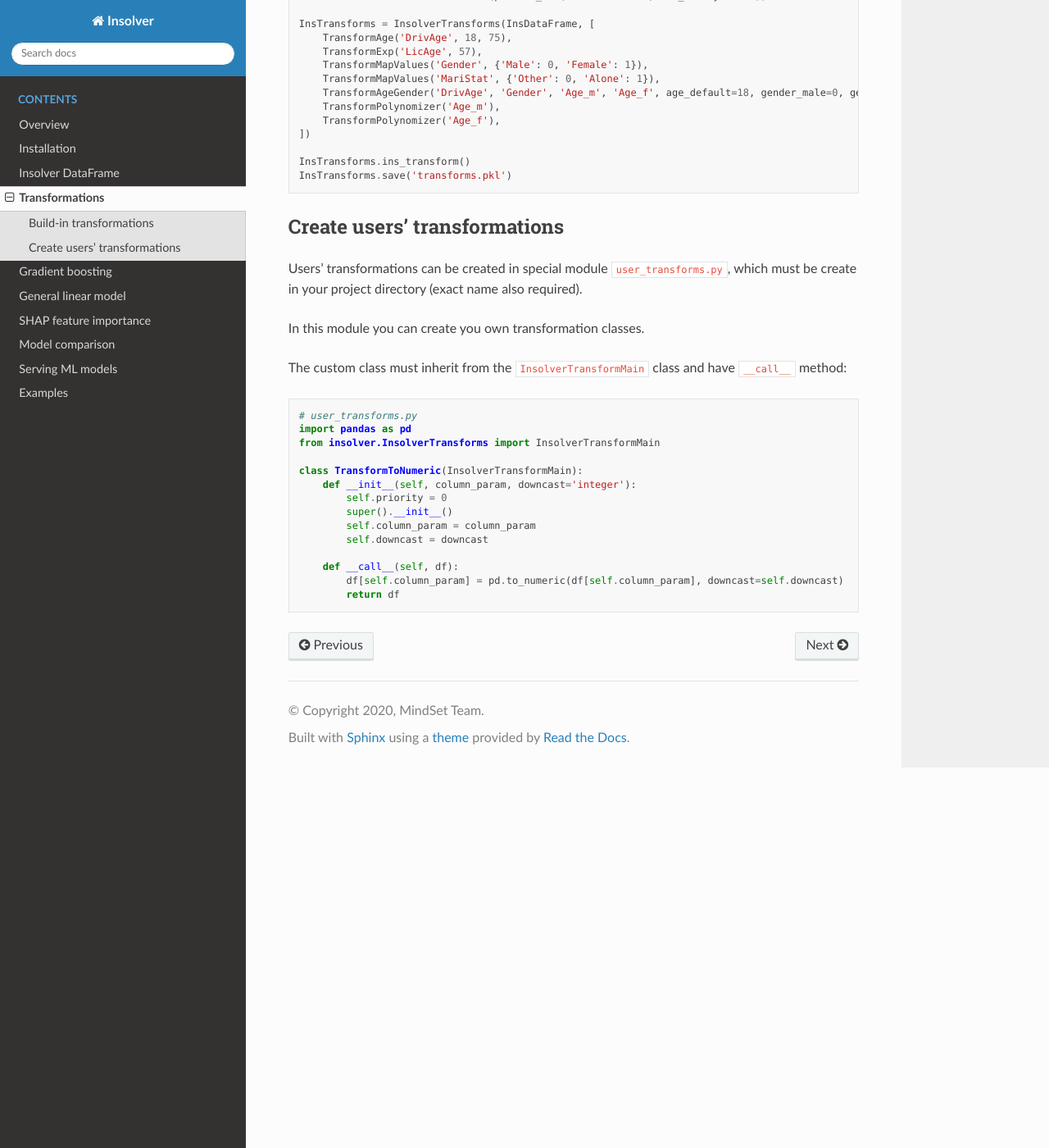
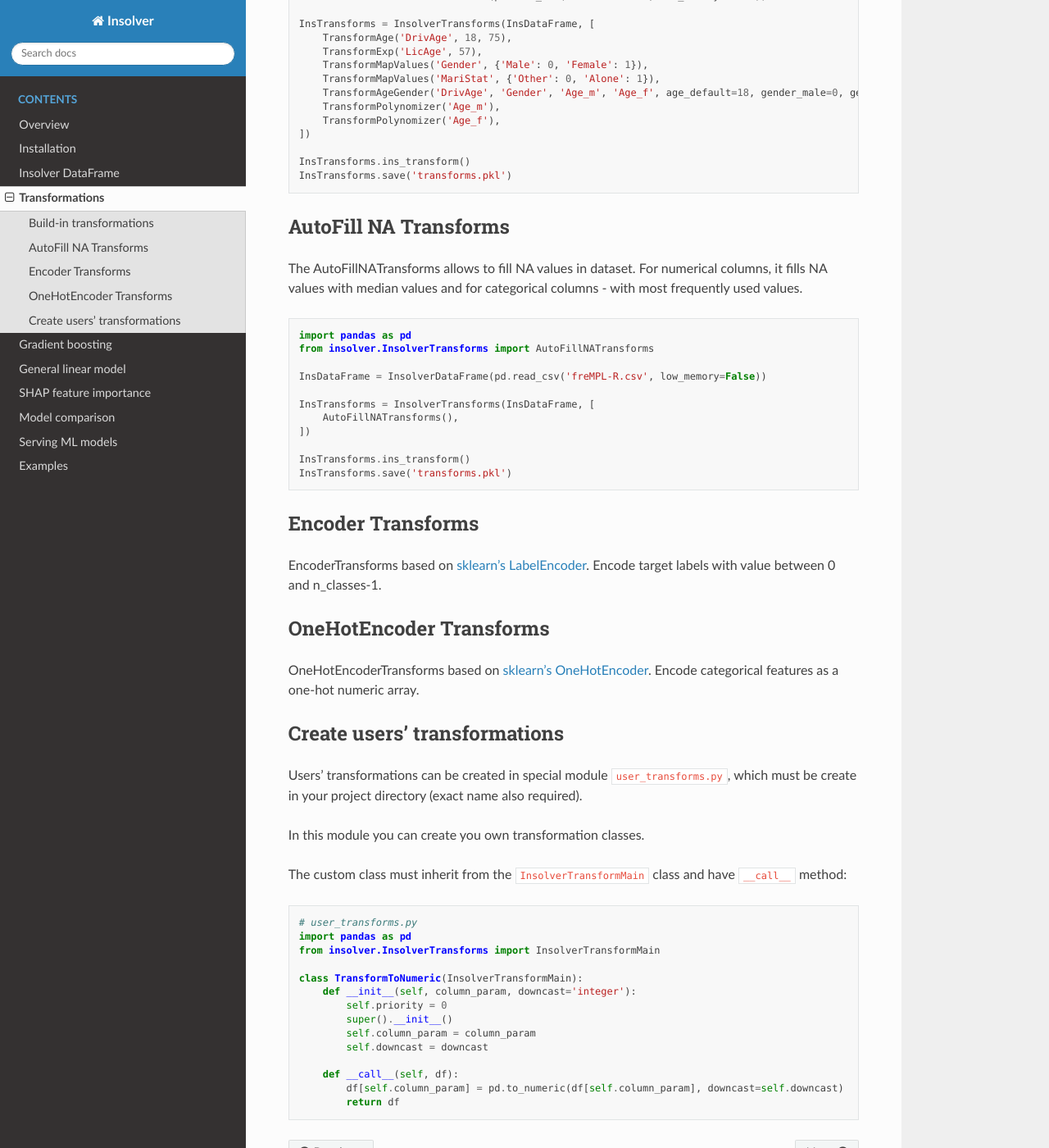
Before and after one commit to MindSetLib/Insolver, a Sphinx documentation site: the page built from docs/source/transformations.md, in a window 1280 px wide and 1400 px high, scrolled down 563 px. Shown: the whole window at 82% size. Built offline with Sphinx 7.4.7 and the Read the Docs theme 2.0.0, drawn with Linux system fonts in a browser that asks for light colours.

Commit message:
add docs for FillNA and Encoder transformations

````diff
--- a/docs/source/transformations.md
+++ b/docs/source/transformations.md
@@ -35,6 +35,34 @@ InsTransforms.ins_transform()
 InsTransforms.save('transforms.pkl')
 ```
 
+## AutoFill NA Transforms
+
+The AutoFillNATransforms allows to fill NA values in dataset.
+For numerical columns, it fills NA values with median values and for categorical columns - with most frequently used values.
+
+```python
+import pandas as pd
+from insolver.InsolverTransforms import AutoFillNATransforms
+
+InsDataFrame = InsolverDataFrame(pd.read_csv('freMPL-R.csv', low_memory=False))
+
+InsTransforms = InsolverTransforms(InsDataFrame, [
+    AutoFillNATransforms(),
+])
+
+InsTransforms.ins_transform()
+InsTransforms.save('transforms.pkl')
+
+```
+
+## Encoder Transforms
+
+EncoderTransforms based on [sklearn's LabelEncoder](https://scikit-learn.org/stable/modules/generated/sklearn.preprocessing.LabelEncoder.html). Encode target labels with value between 0 and n_classes-1.
+
+## OneHotEncoder Transforms
+
+OneHotEncoderTransforms based on [sklearn's OneHotEncoder](https://scikit-learn.org/stable/modules/generated/sklearn.preprocessing.OneHotEncoder.html). Encode categorical features as a one-hot numeric array.
+
 ## Create users' transformations
 
 Users' transformations can be created in special module `user_transforms.py`, which must be create in your project directory (exact name also required).
````
